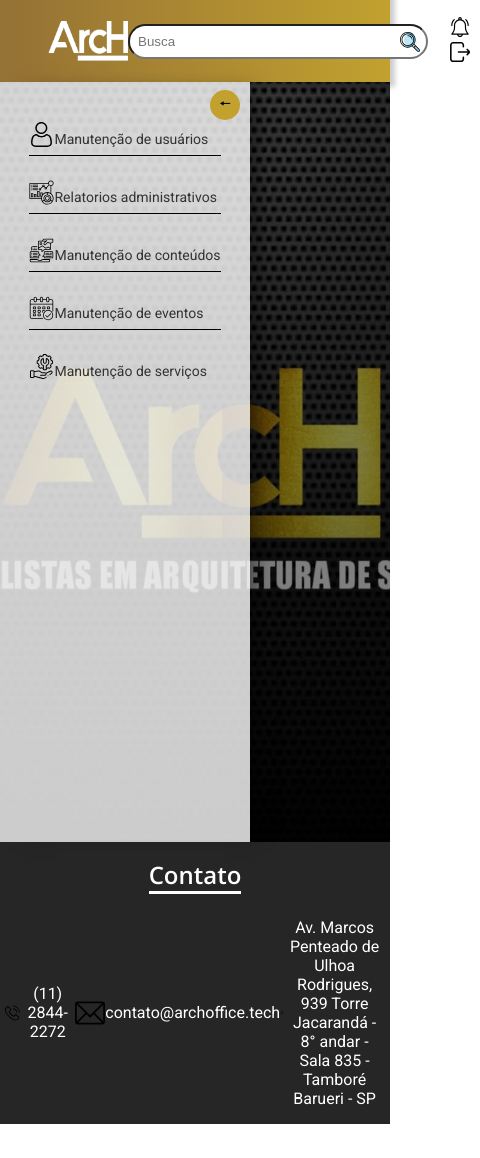
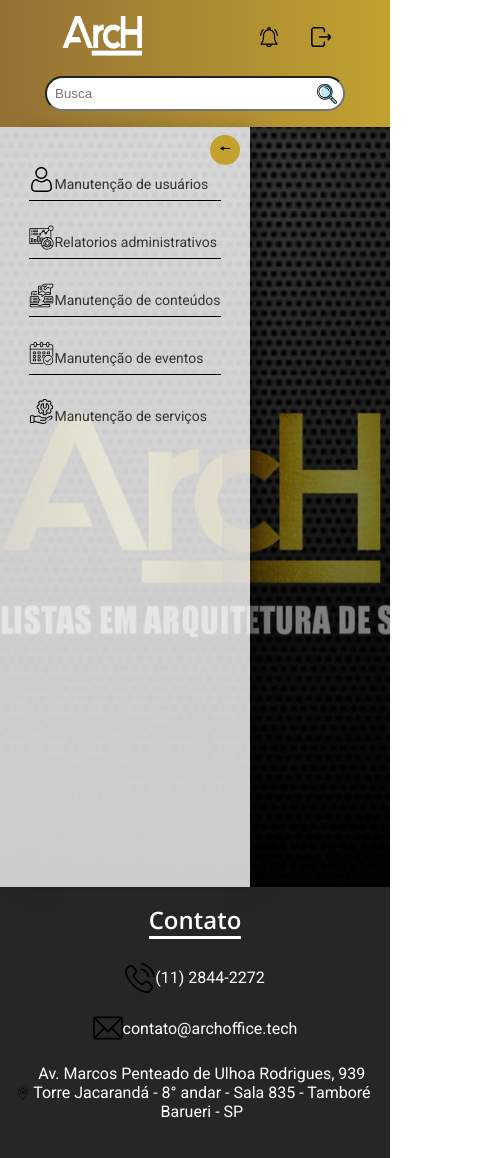
Before and after one commit to bryanbruzinga/ArcH, a React (Create React App) app: page / in a window 390 px wide. Shown: the whole page, 480 px wide, since content can reach past the window. Before the commit the page ends 1124 px from the top, so only its background shows below. Built offline with nearby package versions, Linux system fonts and the light colour scheme.

Commit message:
mobile concluído e retração de sidebar adicionada

```diff
--- a/src/Components/Footer.module.css
+++ b/src/Components/Footer.module.css
@@ -35,3 +35,12 @@
     height: 30px;
     width: 30px;
 }
+
+@media (max-width: 640px) {
+    .contact {
+        grid-template-columns: 1fr;
+    }
+    .contactItem {
+        margin-bottom: 1.3rem;
+    }
+}
--- a/src/Components/Header.js
+++ b/src/Components/Header.js
@@ -4,11 +4,14 @@ import Logo from "../Assets/logo.png";
 import { ReactComponent as LogOut } from "../Assets/logout.svg";
 import { ReactComponent as Notification } from "../Assets/notification.svg";
 import { ReactComponent as Search } from "../Assets/search.svg";
+import { Link } from "react-router-dom";
 
 const Header = () => {
   return (
     <header className={styles.header}>
-      <img src={Logo} alt="ArchOffice" />
+      <Link to="/">
+        <img src={Logo} alt="ArchOffice" />
+      </Link>
       <div className={styles.searchBar}>
         <label htmlFor="Search">
           <button className={styles.search}>
--- a/src/Components/Header.module.css
+++ b/src/Components/Header.module.css
@@ -45,3 +45,18 @@ input {
     height: 20px;
     width: 20px;
 }
+
+@media (max-width: 640px) {
+    .header {
+        display: grid;
+        grid-template-columns: 1fr 1fr;
+        align-items: center;
+        justify-items: center;
+        padding: 1rem;
+        gap: 1rem;
+    }
+    .searchBar {
+        grid-column: 1/3;
+        grid-row: 2/3;
+    }
+}
--- a/src/Components/Sidebar.js
+++ b/src/Components/Sidebar.js
@@ -13,11 +13,13 @@ const Sidebar = () => {
   function handleOpenPanel() {
     setpainelRecuado(!painelRecuado);
     document.querySelector("nav").style.width = "250px";
+    document.querySelector("nav").style.zIndex = "0";
   }
 
   function handleClosePanel() {
     setpainelRecuado(!painelRecuado);
     document.querySelector("nav").style.width = "0";
+    document.querySelector("nav").style.zIndex = "-2";
   }
 
   return (
```
